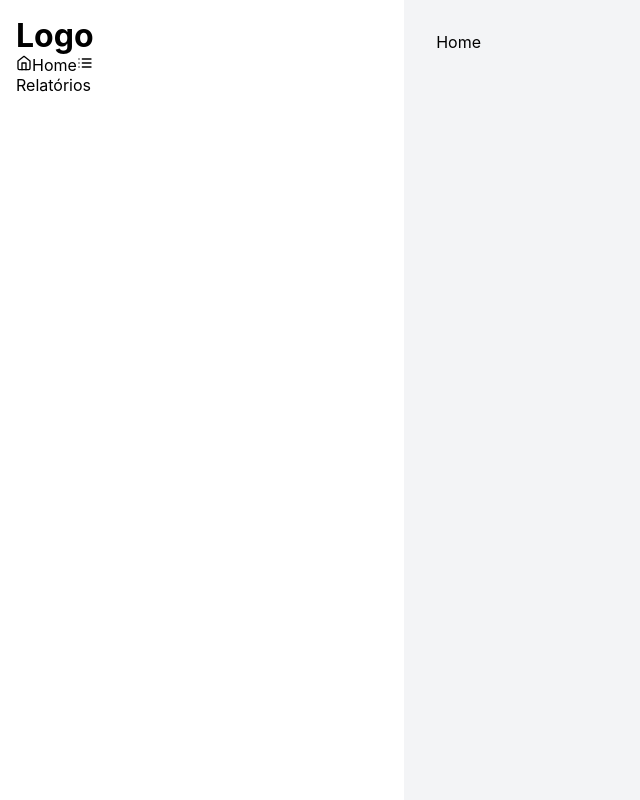
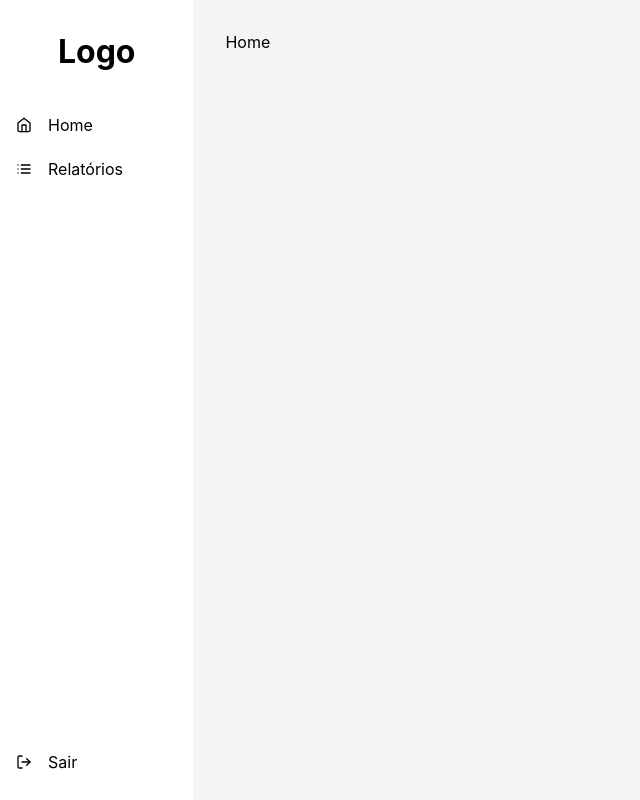
Before and after one commit to Guillescas/grow-transparency, a Next.js app: page / in a window 1280 px wide. Shown: the whole page, without its empty margins (0-640 px from the left). Built offline with nearby package versions, Linux system fonts and the light colour scheme.

Commit message:
feat: finished sidebar component

```diff
--- a/src/components/Sidebar/index.tsx
+++ b/src/components/Sidebar/index.tsx
@@ -1,33 +1,42 @@
-import { FiHome, FiList } from 'react-icons/fi'
+import { FiHome, FiList, FiLogOut } from 'react-icons/fi'
 import Link from 'next/link'
+
+import { useAuth } from 'hooks/useAuth'
 
 import * as Styles from './styles'
 
-import { ISidebarProps } from './types'
+export function Sidebar() {
+  const { signOut } = useAuth()
 
-export function Sidebar(props: ISidebarProps) {
   return (
-    <Styles.Container>
+    <Styles.SidebarContainer>
+      <div>
         <h1>Logo</h1>
 
         <nav>
           <Link href="/">
-          <>
+            <Styles.LinkContent>
               <FiHome />
 
               <a>Home</a>
-          </>
+            </Styles.LinkContent>
           </Link>
+
           <Link href="/reports">
-          <>
+            <Styles.LinkContent>
               <FiList />
 
               <a>Relatórios</a>
-          </>
+            </Styles.LinkContent>
           </Link>
         </nav>
+      </div>
 
-      <div className="footer"></div>
-    </Styles.Container>
+      <Styles.Footer onClick={signOut}>
+        <FiLogOut />
+
+        <a>Sair</a>
+      </Styles.Footer>
+    </Styles.SidebarContainer>
   )
 }
--- a/src/components/Sidebar/styles.ts
+++ b/src/components/Sidebar/styles.ts
@@ -1,8 +1,55 @@
 import styled from 'styled-components'
 
-export const Container = styled.div`
+export const SidebarContainer = styled.div`
   width: 230px;
   height: 100vh;
 
-  padding: 1rem;
+  display: flex;
+  flex-direction: column;
+  align-items: center;
+  justify-content: space-between;
+
+  > div {
+    width: 100%;
+
+    h1 {
+      text-align: center;
+      margin: 2rem 0;
+    }
+
+    nav {
+      width: 100%;
+    }
+  }
 `
+
+export const LinkContent = styled.a`
+  display: flex;
+  align-items: center;
+  justify-content: flex-start;
+
+  width: 100%;
+
+  cursor: pointer;
+
+  padding: 0.75rem 1rem;
+
+  transition: background-color 0.1s;
+
+  &:hover {
+    background: ${({ theme }) => theme.colors.gray[300]};
+  }
+
+  svg {
+    margin-right: 1rem;
+  }
+`
+
+export const Footer = styled(LinkContent)`
+  margin-bottom: 1rem;
+
+  button {
+    background: none;
+    border: none;
+  }
+`
--- a/src/components/Sidebar/types.ts
+++ /dev/null
@@ -1,3 +0,0 @@
-import { HTMLAttributes } from 'react'
-
-export type ISidebarProps = HTMLAttributes<HTMLDivElement>
--- a/src/layout/AppLayout/styles.ts
+++ b/src/layout/AppLayout/styles.ts
@@ -31,7 +31,6 @@ export const Container = styled.div`
     min-height: 100vh;
 
     margin-top: 0;
-    margin-left: 240px; // 240px from sidebar
 
     padding: 2rem;
 
--- a/src/pages/_app.tsx
+++ b/src/pages/_app.tsx
@@ -1,3 +1,4 @@
+import { useEffect, useState } from 'react'
 import type { AppProps } from 'next/app'
 
 import { ThemeProvider } from 'styled-components'
@@ -7,12 +8,24 @@ import AppProvider from 'hooks'
 import { theme } from 'styles/themes/default'
 
 function MyApp({ Component, pageProps }: AppProps) {
+  const [isAppLoading, setIsAppLoading] = useState(true)
+
+  useEffect(() => {
+    setIsAppLoading(false)
+  }, [])
+
   return (
-    <ThemeProvider theme={theme}>
-      <AppProvider>
-        <Component {...pageProps} />
-      </AppProvider>
-    </ThemeProvider>
+    <>
+      {isAppLoading ? (
+        ''
+      ) : (
+        <ThemeProvider theme={theme}>
+          <AppProvider>
+            <Component {...pageProps} />
+          </AppProvider>
+        </ThemeProvider>
+      )}
+    </>
   )
 }
 
```
Lines whose indentation alone changed are shown as unchanged.
